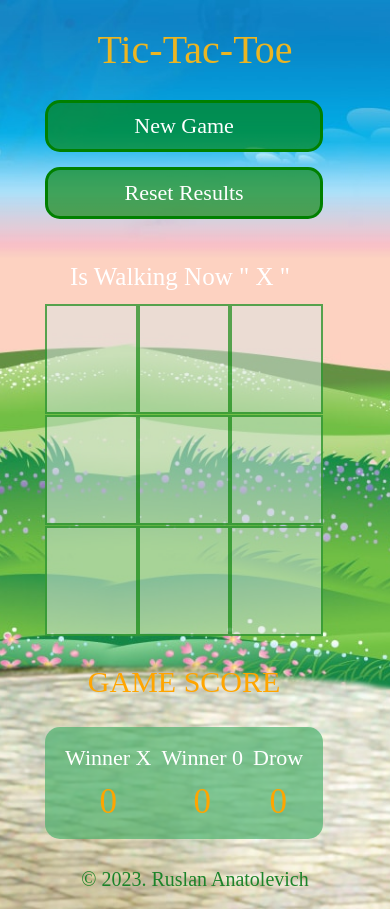
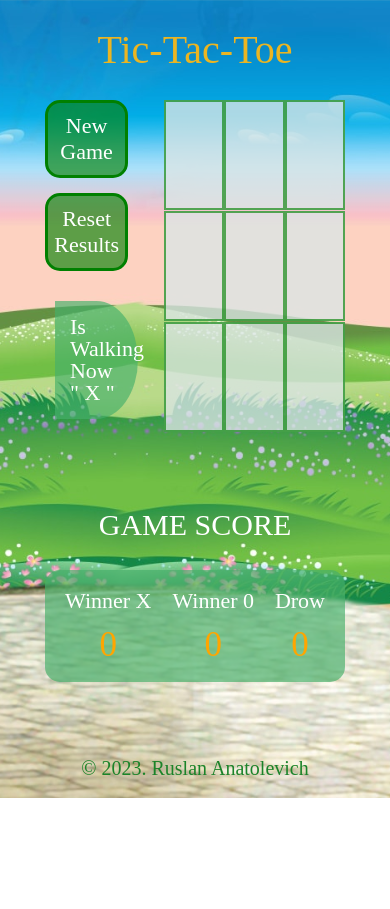
Before and after one commit to RusLan2186/tic-tac-toe, a React (Create React App) app: page / in a window 390 px wide. After the commit the page ends 844 px from the top, so only its background shows below. Built offline with nearby package versions, Linux system fonts and the light colour scheme; a web font is replaced by a local one.

Commit message:
Adaptive to mobile

```diff
--- a/src/scss/App.scss
+++ b/src/scss/App.scss
@@ -50,6 +50,9 @@ body {
    border-radius: 15px;
    width: 100%;
    transition: 0.3s all ease 0s;
+   @media (max-width: 1050px) {
+      font-size: 23px;
+   }
    @media (max-width: 767.98px) {
       font-size: 22px;
    }
@@ -76,7 +79,8 @@ body {
       // display: block;
       // padding: 0;
       display: grid;
-      grid-template-columns: auto;
+      grid-template-columns: repeat(4, 1fr);
+      column-gap: 15px;
    }
 }
 .board__container {
@@ -85,7 +89,7 @@ body {
    }
    @media (max-width: 1199.98px) {
       margin-bottom: 30px;
-      width: 100%;
+      grid-column: 2/5;
    }
 }
 
@@ -105,8 +109,7 @@ body {
    font-family: "Fuggles";
    width: 100%;
    height: 200px;
-   background-color: rgba(219, 230, 230, 0.514);
-
+   background-color: rgba(219, 230, 230, 0.781);
    border: 2px solid rgba(0, 128, 0, 0.63);
    outline: none;
    cursor: pointer;
@@ -116,7 +119,7 @@ body {
    color: orange;
    font-weight: 700;
    overflow: hidden;
-   @media (max-width: 767.98px) {
+   @media (max-width: 991.98px) {
       font-size: 100px;
       height: 180px;
    }
@@ -135,12 +138,17 @@ body {
    }
 }
 .game__menu {
+   @media (max-width: 1199.98px) {
+      grid-column: 0/1;
+      width: 80%;
+   }
 }
 .buttons {
    @media (max-width: 1199.98px) {
       display: flex;
+      flex-direction: column;
       align-items: center;
-      column-gap: 20px;
+      row-gap: 20px;
       margin-bottom: 30px;
    }
    @media (max-width: 500px) {
@@ -164,19 +172,18 @@ body {
    border-radius: 0 50% 50% 0%;
    animation: shake-horizontal infinite 2.5s;
    @media (max-width: 1199.98px) {
-      border-radius: 0;
       margin-top: 0;
       padding: 15px;
-      background-color: transparent;
+      font-size: 24px;
    }
-   @media (max-width: 767.98px) {
-      font-size: 25px;
+   @media (max-width: 840px) {
+      font-size: 22px;
    }
 }
 
 .score {
    @media (max-width: 1199.98px) {
-      grid-column: 1/2;
+      grid-column: 1/5;
    }
 }
 
@@ -191,7 +198,6 @@ body {
    }
    @media (max-width: 767.98px) {
       font-size: 30px;
-      color: orange;
    }
 }
 
```
